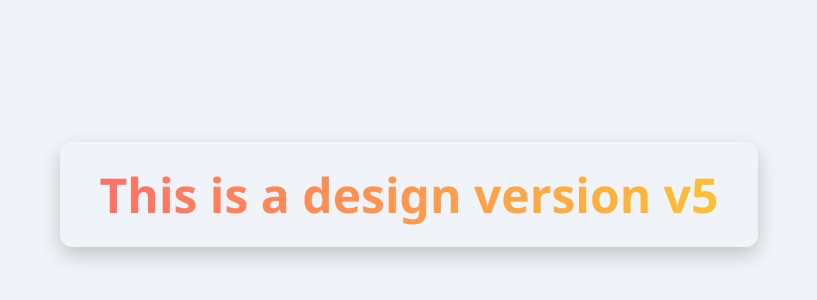
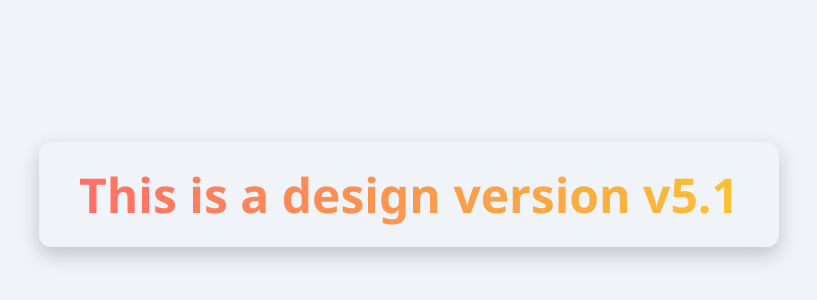
Before and after one commit to MubeenAhmad378/git-repo, a plain HTML site: page index.html in a window 1280 px wide. Shown: the part 206-506 px from the top of the page, without its empty margins (231-1048 px from the left). Drawn offline with Linux system fonts and the light colour scheme.

Commit message:
update version v5.1

```diff
--- a/index.html
+++ b/index.html
@@ -7,6 +7,6 @@
     <link rel="stylesheet" href="style.css">
 </head>
 <body>
-    <h1>This is a design version v5</h1>
+    <h1>This is a design version v5.1</h1>
 </body>
 </html>
```
